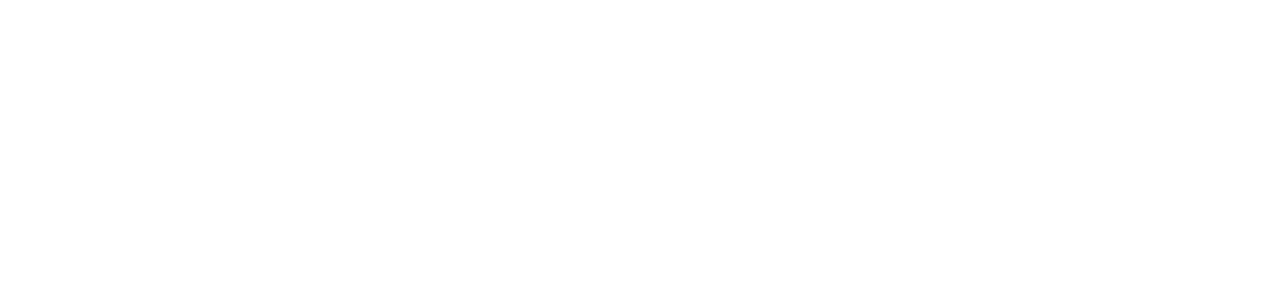
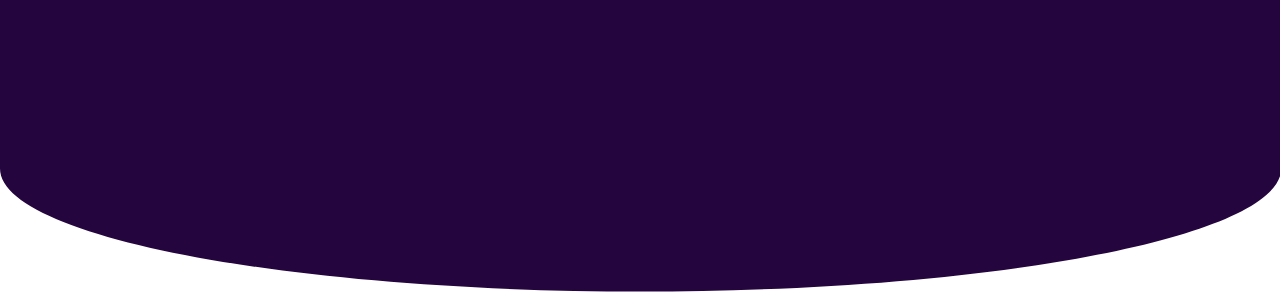
Before and after one commit to Alinaswe3/workit, a SvelteKit app: page / in a window 1280 px wide. Shown: the part 500-800 px from the top of the page. Built offline with nearby package versions, Linux system fonts and the light colour scheme.

Commit message:
Added bottom curve to hero section

```diff
--- a/src/app.css
+++ b/src/app.css
@@ -31,3 +31,25 @@
     }
 
 }
+
+@layer components {
+    .bottom-curve {
+        position: absolute;
+        bottom: 0;
+        left: 0;
+        width: 100%;
+        overflow: hidden;
+        line-height: 0;
+    }
+
+    .bottom-curve svg {
+        position: relative;
+        display: block;
+        width: calc(100% + 1.3px);
+        height: 14rem;
+    }
+
+    .bottom-curve .shape-fill {
+        fill: #ffffff;
+    }
+}
--- /dev/null
+++ b/src/lib/components/BottomCurve.svelte
@@ -0,0 +1,9 @@
+<script>
+    export let cssColor = "fill-[#ffffff]";
+</script>
+
+<div class="bottom-curve">
+    <svg data-name="Layer 1" xmlns="http://www.w3.org/2000/svg" viewBox="0 0 1200 120" preserveAspectRatio="none">
+        <path d="M600,112.77C268.63,112.77,0,65.52,0,7.23V120H1200V7.23C1200,65.52,931.37,112.77,600,112.77Z" class={cssColor}></path>
+    </svg>
+</div>
--- /dev/null
+++ b/src/lib/components/Hero.svelte
@@ -0,0 +1,8 @@
+<script>
+    import BottomCurve from "$lib/components/BottomCurve.svelte";
+</script>
+
+<section class="min-h-fit h-screen w-full min-w-fit bg-dark-purple">
+
+    <BottomCurve />
+</section>
--- a/src/routes/+page.svelte
+++ b/src/routes/+page.svelte
@@ -0,0 +1,5 @@
+<script>
+    import Hero from "$lib/components/Hero.svelte";
+</script>
+
+<Hero/>
```
Also changed, not shown: 1 other file (tests, documents, lock files or other folders).
